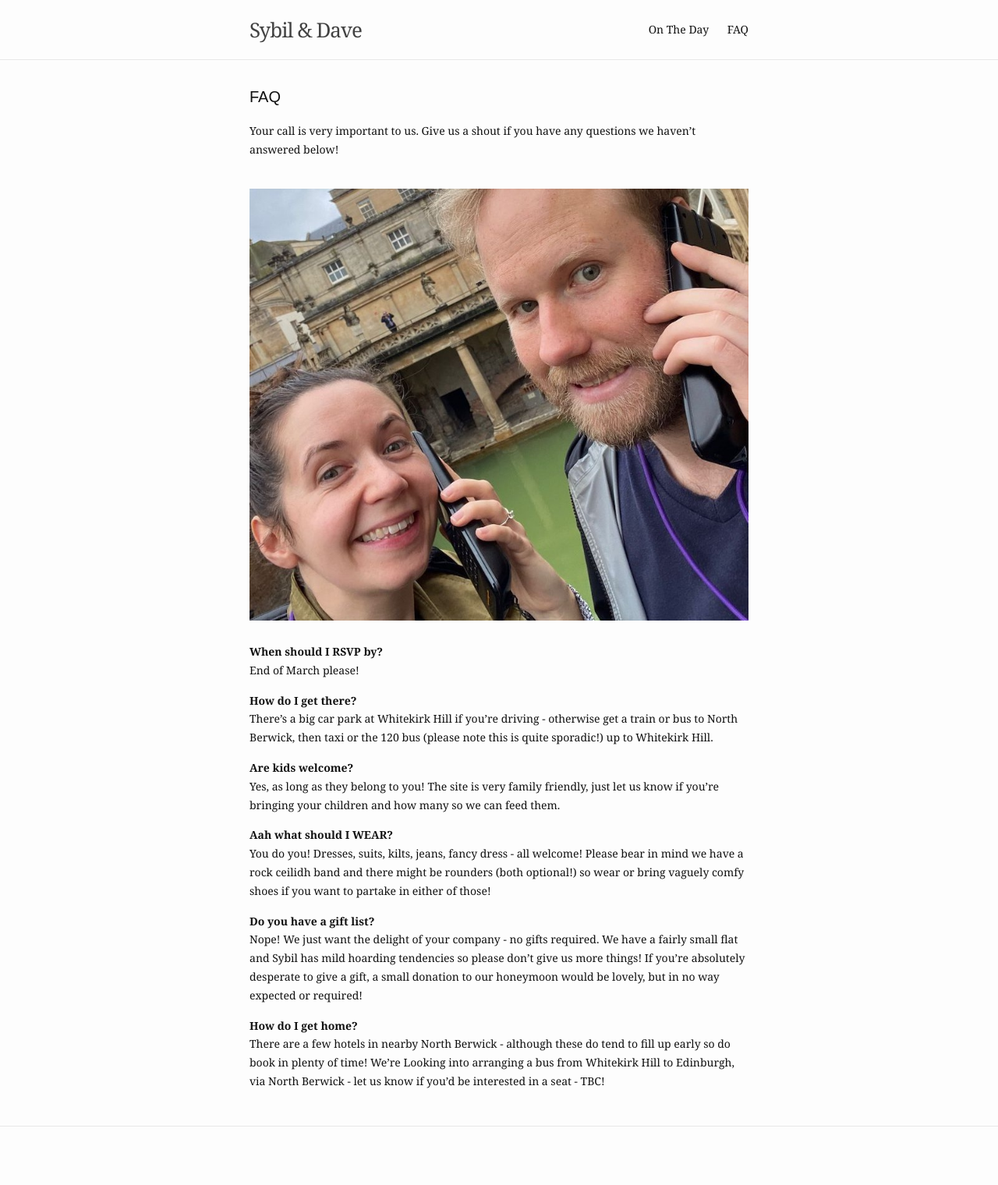
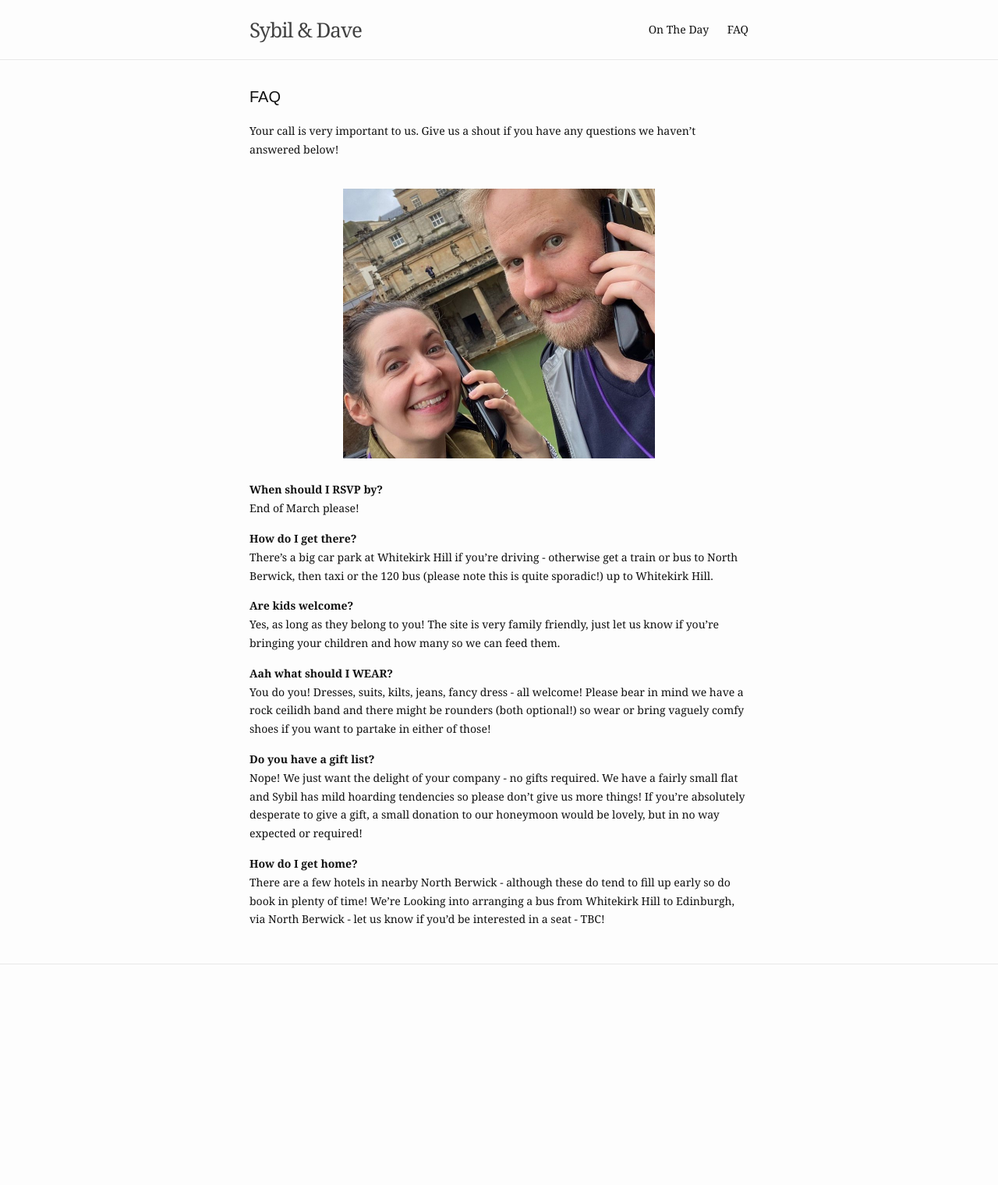
Before and after one commit to dlesomewhere/dlesomewhere.github.io, a Jekyll site: the page built from faq.md, in a window 1280 px wide. Shown: the whole page at 78% size. Built offline with Jekyll 4.4.1, drawn with Linux system fonts in a browser that asks for light colours; after the commit the page ends 1312 px from its top, so only the background shows below that.

Commit message:
Fix image alignment on faq page

```diff
--- a/_layouts/faq.html
+++ b/_layouts/faq.html
@@ -13,10 +13,13 @@
 
         <br>
 
-        <img
-          src="{{ page.picture.src | absolute_url }}"
-          alt="{{ page.picture.alt }}"
-        />
+        <div class="header-image">
+          <img
+            src="{{ page.picture.src | absolute_url }}"
+            alt="{{ page.picture.alt }}"
+            class="page-picture"
+          />
+        </div>
 
         <div class="faq">
           {% for item in page.items %}
--- a/_sass/_site.scss
+++ b/_sass/_site.scss
@@ -11,12 +11,18 @@
 }
 
 .page-picture {
-  max-width: 100%;
-  vertical-align: middle;
-  height: auto;
-  float: bottom;
-  margin-left: 20px;
-  margin-right: 20px;
+  float: top;
+  width: 400px;
+
+  @include media-query($on-mobile) {
+    float: none;
+    margin-bottom: 20px;
+  }
+}
+
+.header-image {
+  display: flex;
+  justify-content: center;
 }
 
 .footer-col {
```
